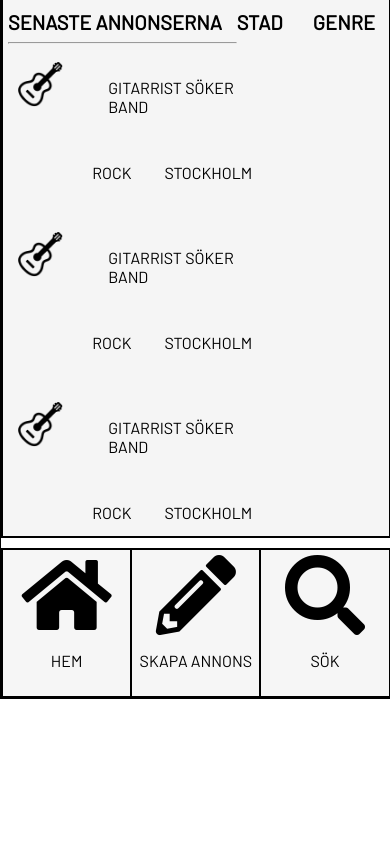
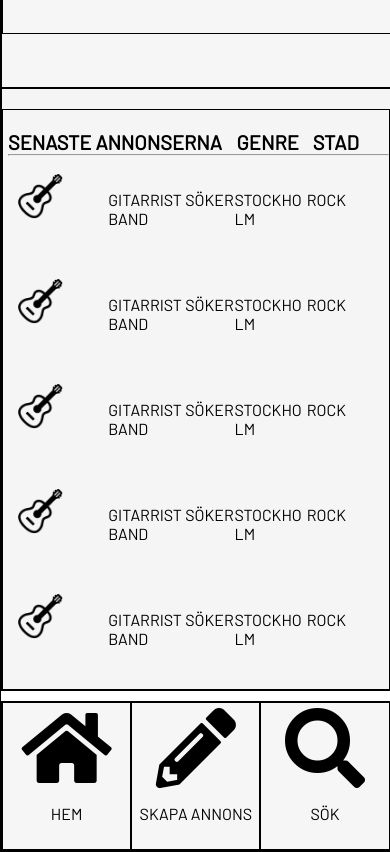
Before and after one commit to andxz/ux_app, a plain HTML site: page index.html in a window 390 px wide. Shown: the part 115-967 px from the top of the page. Before the commit the page ends 844 px from the top, so only its background shows below. Drawn offline with Linux system fonts and the light colour scheme.

Commit message:
responsiv

```diff
--- a/js/main.js
+++ b/js/main.js
@@ -7,11 +7,13 @@ function homeButton() {
 var firstPageContent = `
 <div class="middle_parent_box">
     <div class="middle_main_box">
+        <div class="ads_first_page_title_left">
         <h2>SENASTE ANNONSERNA</h2>
-        <div class="ads_first_page_right">
+        </div>
+        <div class="ads_first_page_title_right">
             <h2>GENRE</h2>
         </div>
-        <div class="ads_first_page_right">
+        <div class="ads_first_page_title_right">
             <h2>STAD</h2>
         </div>
         <hr>
--- a/sass/_computer.scss
+++ b/sass/_computer.scss
@@ -84,8 +84,6 @@ main {
     box-sizing: border-box;
     padding-left: 5px;
     border: 1px solid black;
-
-
 }
 
 .ads_first_page_left {
@@ -107,19 +105,41 @@ cursor:pointer;
   color: white;
 }
 
+.ads_first_page_title_left {
+
+float: left;
+width: 60%;
+height: 100%;
+box-sizing: border-box;
+
+}
+
+.ads_first_page_title_right {
+
+float: left;
+width: 20%;
+height: 100%;
+box-sizing: border-box;
+
+}
+
 .ads_first_page_text_left {
 
 float: left;
 width: 35%;
 height: 100%;
+box-sizing: border-box;
 
 }
 
 .ads_first_page_right {
 
-float: right;
+float: left;
 width: 20%;
 height: 100%;
+box-sizing: border-box;
+word-wrap: break-word;
+
 
 }
 
--- a/sass/_mobile.scss
+++ b/sass/_mobile.scss
@@ -1,39 +1,24 @@
     @import "_tablet.scss";
 
-    header {
-        width: 100%;
-        height: 50px;
-    }
+.middle_parent_box {
+    padding: 0px;
+    padding-top: 20px;
+    float: left;
+    height: 100%;
+    width: 100%;
+    background-color: #F5F5F5;
+    box-sizing: border-box;
 
-    .left_header_img {
-        height: 140px;
-    }
+}
 
-    .right_header_img {
-        height: 140px;
-    }
-
-    .middle_parent_box {
-        padding: 0px;
-        padding-top: 50px;
-        height: 600px;
-    }
-
-    .dropbtn {
-        width: 350px;
-    }
-
-    .dropdown-content {
-        width: 350px;
-    }
-
-    footer {
-        width: 100%;
-    }
-
-    li {
-        font-size: 15px;
-    }
+.middle_main_box {
+    float: left;
+    padding-top: 20px;
+    width: 100%;
+    height: 100%;
+    box-sizing: border-box;
+    padding-left: 5px;
+}
 
     h1 {
         font-size: 45px;
--- a/sass/_tablet.scss
+++ b/sass/_tablet.scss
@@ -5,5 +5,23 @@ width: 100%;
 }
 
 .middle_parent_box {
-    padding: 100px;
+    padding: 10px;
+    padding-top: 20px;
+    float: left;
+    height: 100%;
+    width: 100%;
+    background-color: #F5F5F5;
+    box-sizing: border-box;
+    border: 1px solid black;
+
 }
+
+.middle_main_box {
+    float: left;
+    padding-top: 20px;
+    width: 100%;
+    height: 100%;
+    box-sizing: border-box;
+    padding-left: 5px;
+    border: 1px solid black;
+}
```
Also changed, not shown: css/style.css.
